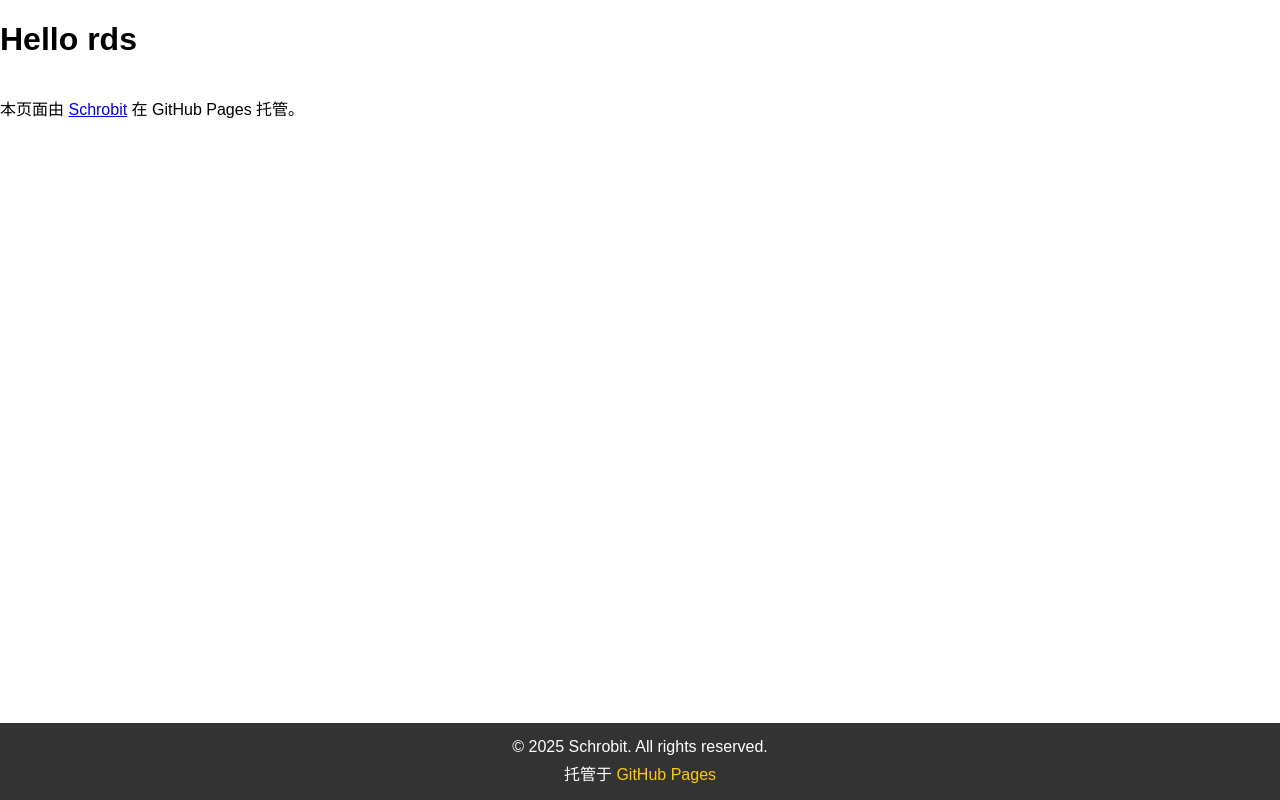
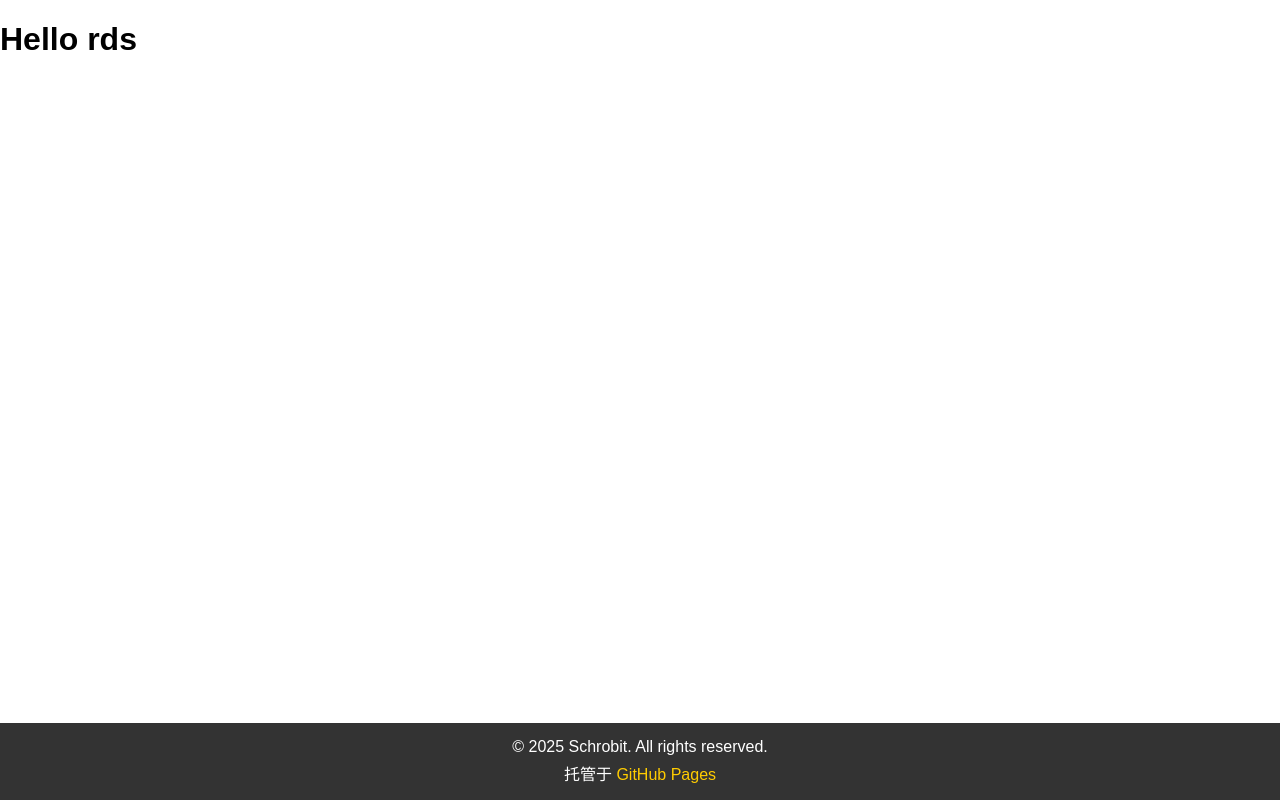
Before and after one commit to Schrobit/Schrobit.github.io, a plain HTML site: page index.html in a window 1280 px wide. Drawn offline with Linux system fonts and the light colour scheme; files that its build step writes are made by us from their sources.

Commit message:
docs: 更新页面底部版权信息- 移除了页面中部的托管信息 - 更新了版权年份为 2025 年 - 调整了页面底部的样式

```diff
--- a/index.html
+++ b/index.html
@@ -7,8 +7,7 @@
 </head>
 <body>
     <h1>Hello rds</h1>
-    <p>本页面由 <a href="https://github.com/Schrobit/vue-class.github.io">Schrobit</a> 在 GitHub Pages 托管。</p>
-    <footer>
+        <footer>
         <p>&copy; 2025 Schrobit. All rights reserved.</p>
         <p>托管于 <a href="https://pages.github.com/">GitHub Pages</a></p>
     </footer>
```
